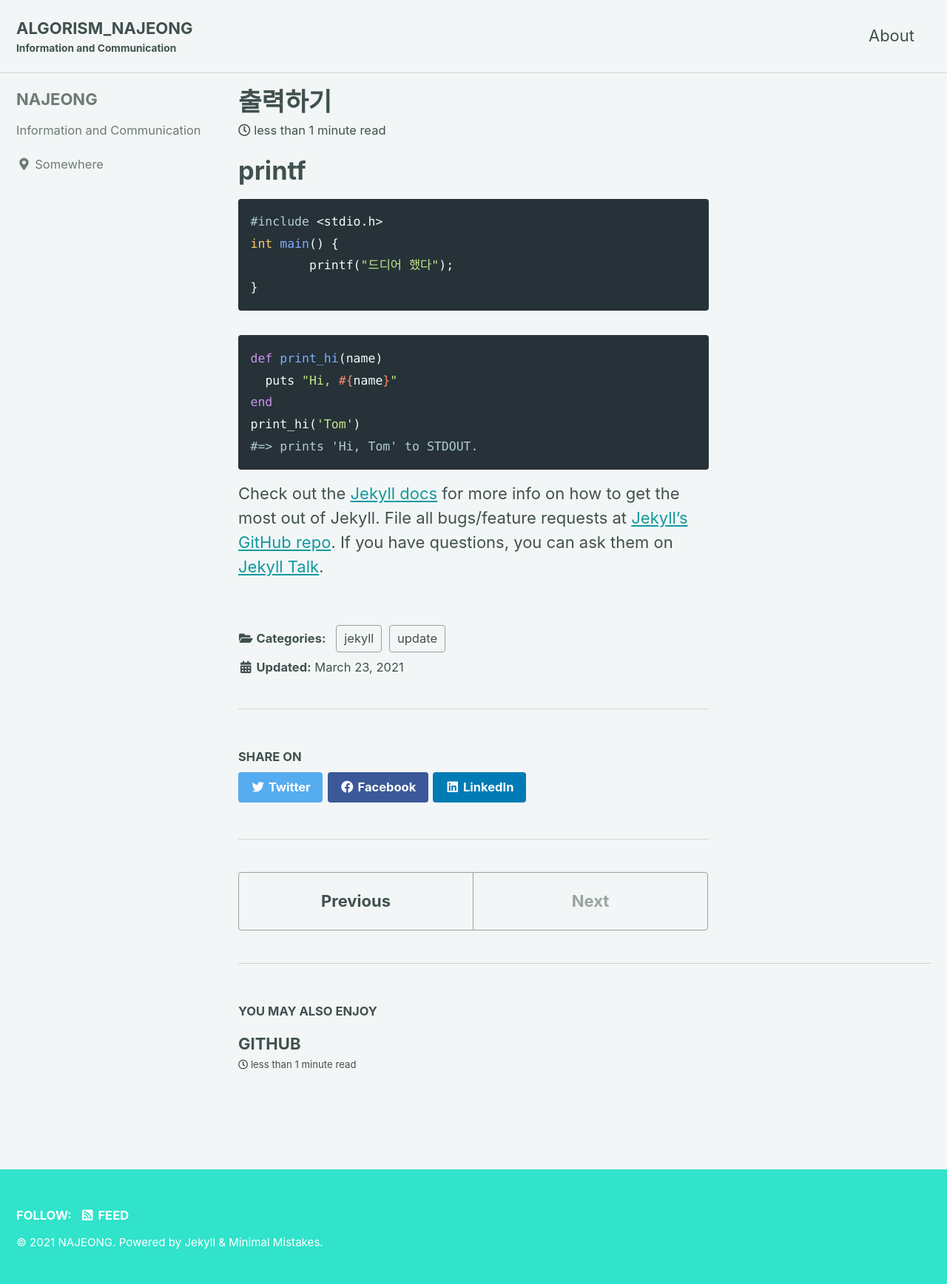
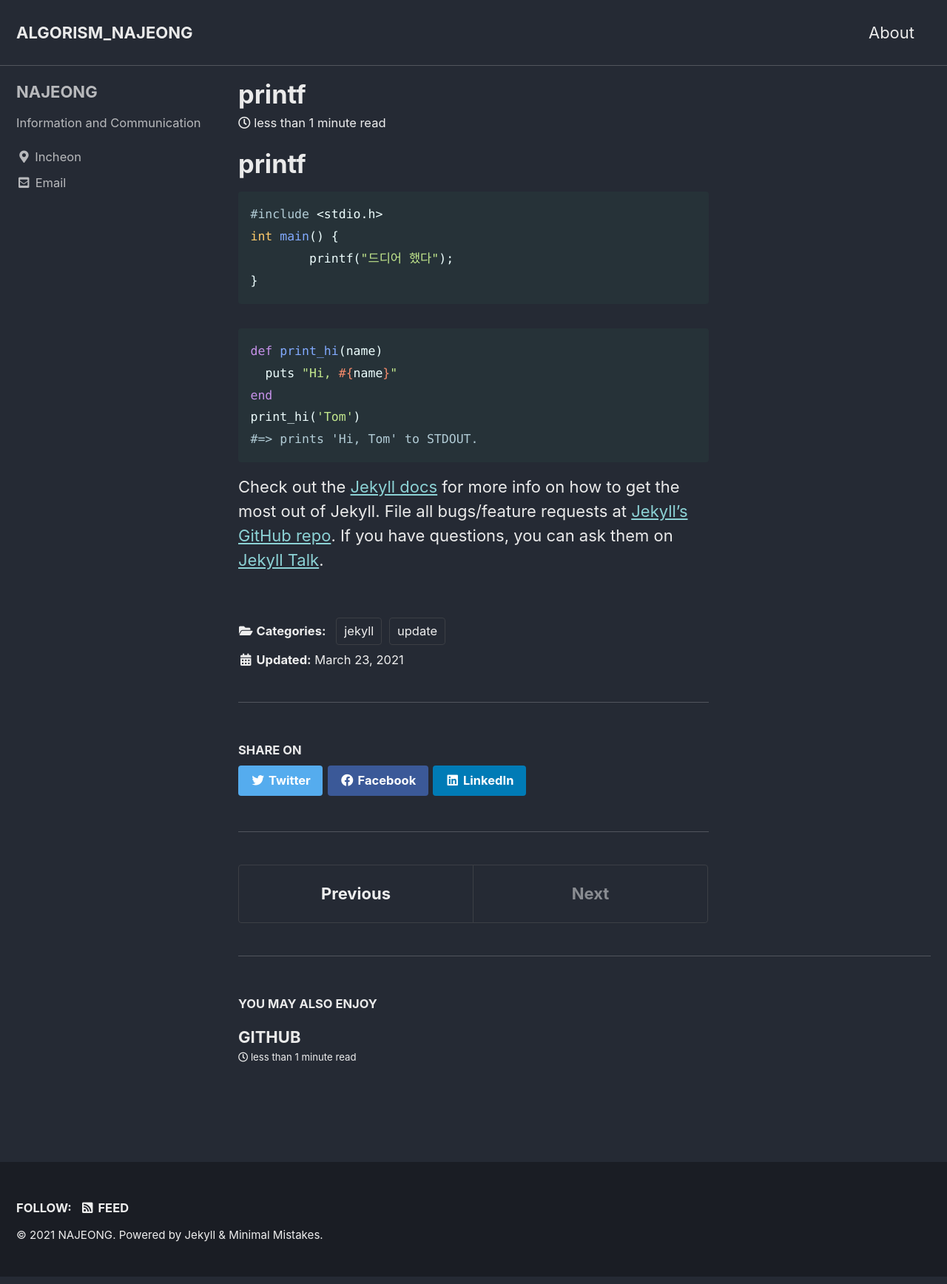
Before and after one commit to dlask913/dlask913.github.io, a Jekyll site: the page built from _posts/2021-03-23-welcome-to-jekyll.markdown, in a window 1280 px wide. Shown: the whole page at 74% size. Built offline with Jekyll 4.4.1, drawn with Linux system fonts in a browser that asks for light colours; cached includes are drawn as plain includes.

Commit message:
complete

```diff
--- a/_config.yml
+++ b/_config.yml
@@ -12,13 +12,13 @@
 
 # theme                  : "minimal-mistakes-jekyll"
 # remote_theme           : "mmistakes/minimal-mistakes"
-minimal_mistakes_skin    : "mint" # "air", "aqua", "contrast", "dark", "dirt", "neon", "mint", "plum", "sunrise"
+minimal_mistakes_skin    : "dark" # "air", "aqua", "contrast", "dark", "dirt", "neon", "mint", "plum", "sunrise"
 
 # Site Settings
 locale                   : "en-US"
 title                    : "ALGORISM_NAJEONG"
 title_separator          : "-"
-subtitle                 : "Information and Communication"  # site tagline that appears below site title in masthead
+subtitle                 :   # site tagline that appears below site title in masthead
 name                     : "NAJEONG"
 description              : "study website."
 url                      : # the base hostname & protocol for your site e.g. "https://mmistakes.github.io"
@@ -30,7 +30,7 @@ masthead_title           : # overrides the website title displayed in the masthe
 # breadcrumbs            : false # true, false (default)
 words_per_minute         : 200
 comments:
-  provider               : "disqus" # false (default), "disqus", "discourse", "facebook", "staticman", "staticman_v2", "utterances", "custom"
+  provider               : # false (default), "disqus", "discourse", "facebook", "staticman", "staticman_v2", "utterances", "custom"
   disqus:
     shortname            : # https://help.disqus.com/customer/portal/articles/466208-what-s-a-shortname-
   discourse:
@@ -86,7 +86,7 @@ social:
 
 # Analytics
 analytics:
-  provider               : false # false (default), "google", "google-universal", "google-gtag", "custom"
+  provider               :  # false (default), "google", "google-universal", "google-gtag", "custom"
   google:
     tracking_id          :
     anonymize_ip         : # true, false (default)
@@ -97,8 +97,8 @@ author:
   name             : "NAJEONG"
   avatar           : # path of avatar image, e.g. "/assets/images/bio-photo.jpg"
   bio              : "Information and Communication"
-  location         : "Somewhere"
-  email            :
+  location         : "Incheon"
+  email            : "dlask913@inu.ac.kr"
   links:
     - label: "Email"
       icon: "fas fa-fw fa-envelope-square"
--- a/_posts/2021-03-23-welcome-to-jekyll.markdown
+++ b/_posts/2021-03-23-welcome-to-jekyll.markdown
@@ -1,6 +1,6 @@
 ---
 layout: single
-title:  "출력하기"
+title:  "printf"
 date:   2021-03-23 22:58:43 +0900
 categories: jekyll update
 ---
```
